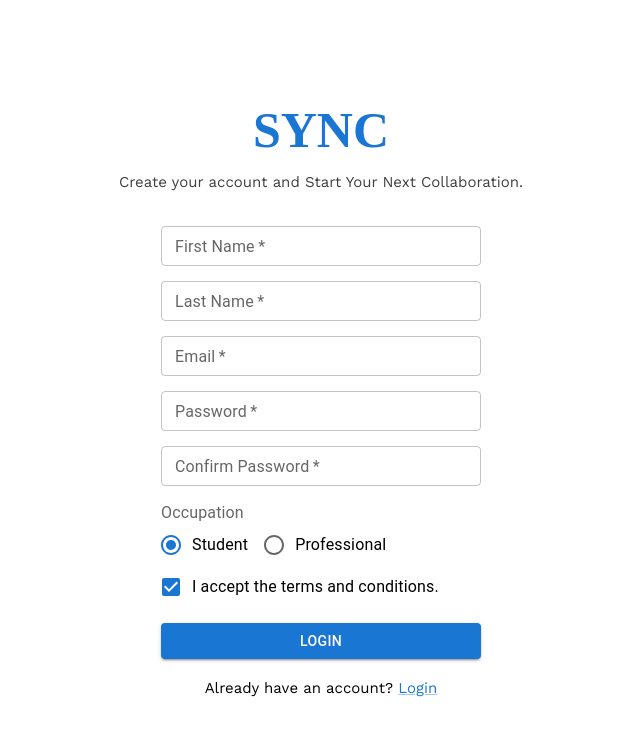
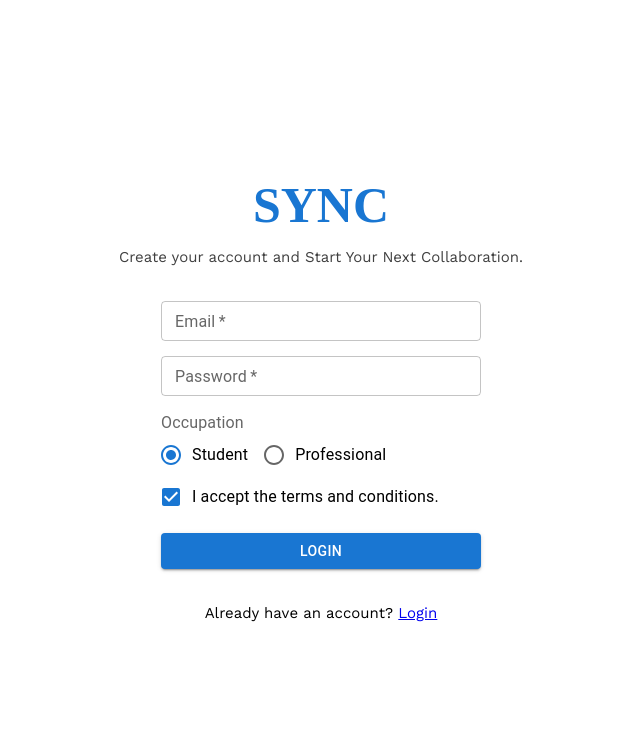
Before and after one commit to shennamt/sync-frontend, a React (Create React App) app: page /signup in a window 1280 px wide. Shown: the top 736 px of the page, without its empty margins (319-959 px from the left). Built offline with nearby package versions, Linux system fonts and the light colour scheme; a web font is replaced by a local one.

Commit message:
feat: restyled register page

```diff
--- a/src/pages/RegisterPage/RegisterPage.js
+++ b/src/pages/RegisterPage/RegisterPage.js
@@ -1,11 +1,29 @@
 import React from 'react'
+import { Link } from "react-router-dom";
+import { useState } from "react";
+import { useSignup } from 'hooks/useSignup';
 import './RegisterPage.css'
-import { TextField, FormControlLabel, Checkbox, Button, Link, Radio} from '@mui/material'
+import {
+  TextField,
+  FormControlLabel,
+  Checkbox,
+  Button,
+  Radio
+} from '@mui/material'
 import RadioGroup from '@mui/material/RadioGroup';
 import FormControl from '@mui/material/FormControl';
 import FormLabel from '@mui/material/FormLabel';
 
 const RegisterPage = () => {
+  const [email, setEmail] = useState("");
+  const [password, setPassword] = useState("");
+  const { signup, error, isLoading } = useSignup();
+
+  const handleSubmit = async (e) => {
+    e.preventDefault();
+
+    await signup(email, password);
+  };
 
   return (
     <div className='register'>
@@ -14,26 +32,45 @@ const RegisterPage = () => {
         <p className='body__text'>Create your account and Start Your Next Collaboration.</p>
       </div>
 
-      <div className='register__body'>
-        <div className='input__field'>
+      <form className='register__body' onSubmit={handleSubmit}>
+        {/* <div className='input__field'>
           <TextField label="First Name" variant="outlined" size="small" placeholder="e.g Jane" fullWidth required/>
         </div>
 
         <div className='input__field'>
           <TextField label="Last Name" variant="outlined" size="small" placeholder="e.g. Doe" fullWidth required/>
+        </div> */}
+
+        <div className='input__field'>
+          <TextField
+            label="Email"
+            variant="outlined"
+            size="small"
+            placeholder="e.g. xyz@gmail.com"
+            fullWidth
+            required
+            onChange={(e) => setEmail(e.target.value)}
+            value={email}
+          />
         </div>
 
         <div className='input__field'>
-          <TextField label="Email" variant="outlined" size="small" placeholder="e.g. xyz@gmail.com" fullWidth required/>
+          <TextField
+            label="Password"
+            variant="outlined"
+            size="small"
+            type="password"
+            placeholder="Enter your password"
+            fullWidth
+            required
+            onChange={(e) => setPassword(e.target.value)}
+            value={password}
+          />
         </div>
 
-        <div className='input__field'>
-          <TextField label="Password" variant="outlined" size="small" type="password" placeholder="Enter your password" fullWidth required/>
-        </div>
-
-        <div className='input__field'>
+        {/* <div className='input__field'>
           <TextField label="Confirm Password" variant="outlined" size="small" type="password" placeholder="Re-enter your password" fullWidth required/>
-        </div>
+        </div> */}
 
         <div className='input__field'>
           <FormControl className='radio__occupation'>
@@ -52,13 +89,18 @@ const RegisterPage = () => {
 
         <FormControlLabel control={<Checkbox defaultChecked />} label="I accept the terms and conditions." />
         <br />
+
         <div className='button'>
-          <Button variant="contained" fullWidth>Login</Button>
+          <Button disabled={isLoading} variant="contained" fullWidth>Login</Button>
         </div>
-        <div className='login__link'>
-          <p>Already have an account? <Link>Login</Link></p>
-        </div>
+
+        {error && <div className="error">{error}</div>}
+      </form>
+
+      <div className='login__link'>
+          <p>Already have an account? <Link to="/">Login</Link></p>
       </div>
+
     </div>
   )
 }
```
